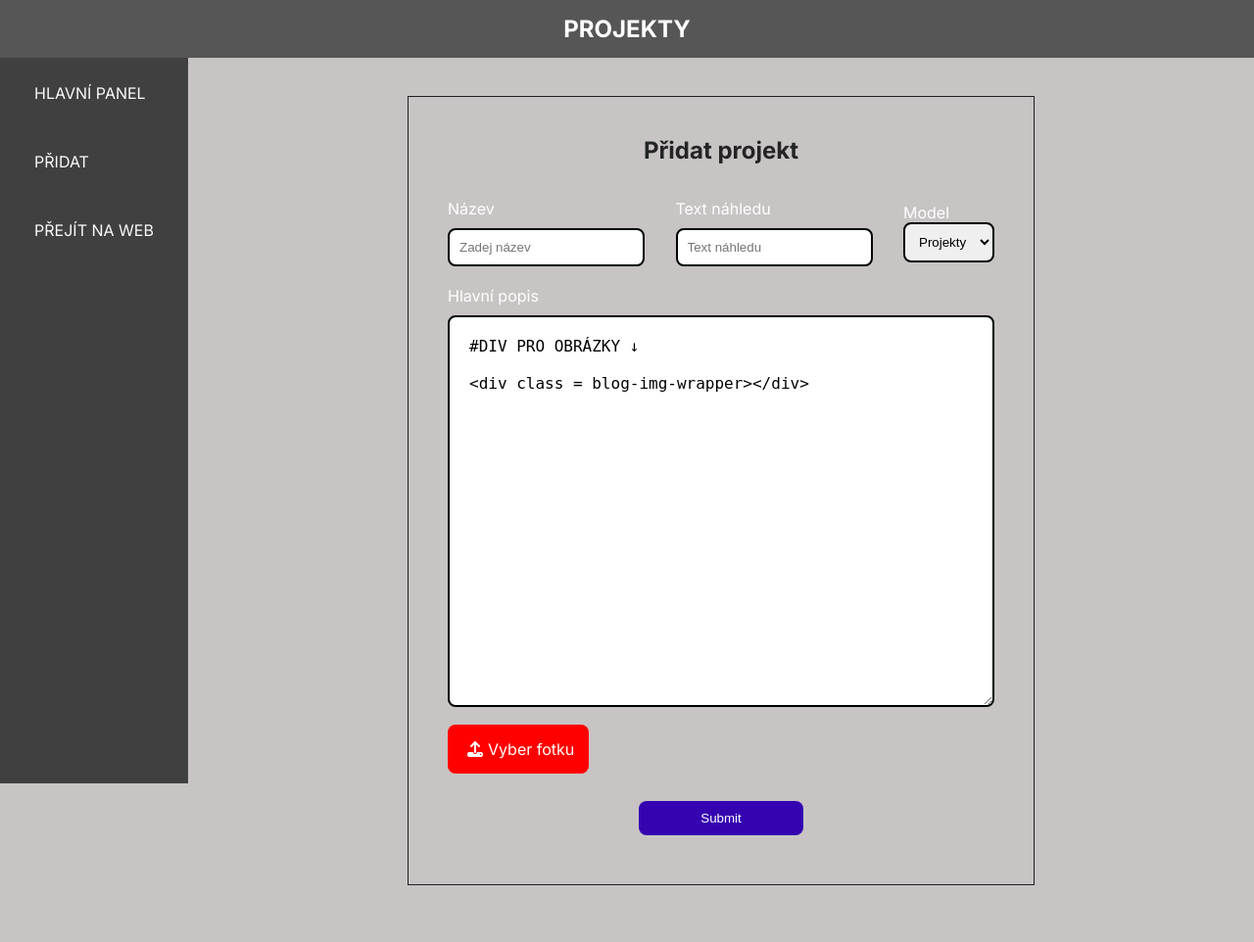
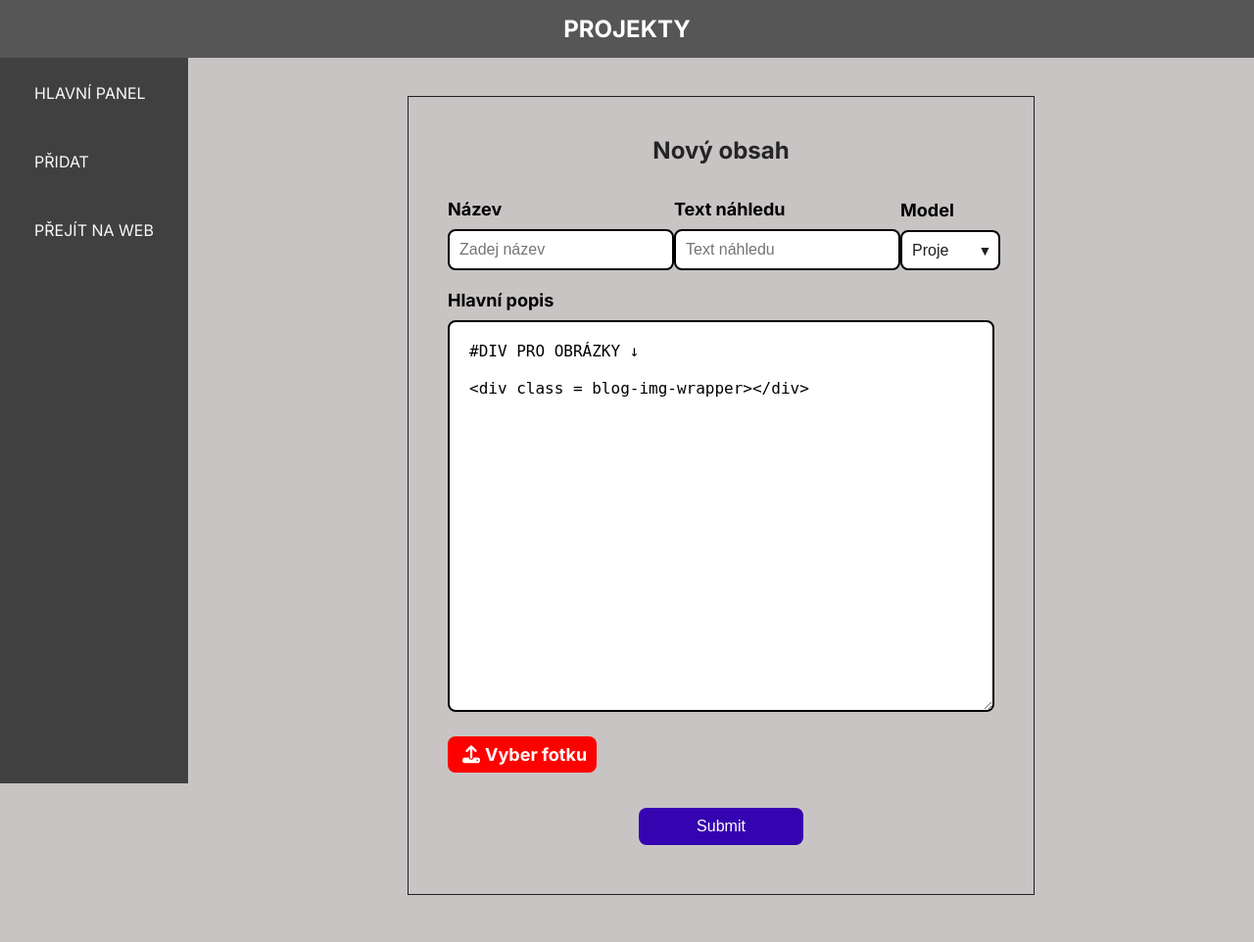
Before and after one commit to Jakub-coding99/portfolio-web, a Python web app: template templates/admin/add_content.html in a window 1280 px wide. Shown: the whole page at 98% size. Before the commit the page ends 904 px from the top, so only its background shows below. Run offline with Jinja, Linux system fonts and the light colour scheme; the template is opened without the code that fills it, so the values that code supplies are empty.

Commit message:
added responsibility for admin page

```diff
--- a/static/admin.css
+++ b/static/admin.css
@@ -240,6 +241,16 @@ tr:nth-child(even) {background-color: #555454;}
     padding: 40px;
 
 }
+.label-input label{
+    color: black;
+    font-weight: bold;
+    font-size: 18px;
+
+}
+
+.label-input input,#model,textarea,input[type = "submit"] {
+    font-size: 16px;
+}
 
 
 .row {
@@ -279,7 +290,53 @@ textarea {
 
 }
 
-input[type = "submit"],input[type = "text"],select{
+    .select-wrap  {
+        position: relative;
+        width: 8vw;
+
+
+        margin: 10px 0 ;
+        border-radius: 8px;
+
+
+    }
+
+    #model {
+         -webkit-appearance: none;
+        -moz-appearance: none;
+        appearance: none;
+        background:none;
+        width: 100%;
+        color: var(--bg-color-1);
+        background-color: #ffffff;
+        padding-right: 50px !important;
+        height: 100%;
+        border: none;
+        margin: 0 !important;
+        outline: none;
+
+
+    }
+
+    .select-wrap::after {
+        content: "▼";;
+        position: absolute;
+        top: 50% ;
+        transform: translateY(-50%);
+        font-size: 14px;
+        right: 0;
+        background-color: transparent;
+        padding: 9px;
+        overflow: hidden;
+       border-radius: 10px;
+        color: var(--bg-color-1);
+        pointer-events: none;
+
+    }
+
+
+
+input[type = "submit"],input[type = "text"],#model{
     justify-content: center;
     display: flex;
 
@@ -329,14 +392,15 @@ input[type = "submit"]:hover {
 input[type = "file"]{
     margin: 10px 0;
     display: none;
+
 }
 
 .upload-label {
 
-    padding: 15px;
+    padding: 8px 10px;
     width: 100%;
     background-color: red;
-    color: white;
+    color: white !important;
     border-radius: 8px;
     margin-bottom: 25px;
 }
--- a/static/style.css
+++ b/static/style.css
@@ -1498,12 +1498,13 @@ footer  ul a {
 
 
   .hamburger.active .bar:nth-child(1){
-    transform: translateY(13px) rotate(45deg);
+    transform:translateY(19px) rotate(45deg);
+
 
   }
 
   .hamburger.active .bar:nth-child(3){
-    transform: translateY(-13px) rotate(-45deg);
+    transform:  rotate(-45deg);
     ;
 
 }
--- a/templates/admin/add_content.html
+++ b/templates/admin/add_content.html
@@ -22,7 +22,7 @@
         <form class="admin-projects-input project-form"  method="POST"  enctype="multipart/form-data">
 
             <div class="form-wrapper-admin">
-                <h2>Přidat projekt</h2>
+                <h2>Nový obsah</h2>
 
 
                 <div class="row-2">
@@ -38,10 +38,12 @@
 
             <div class="label-input">
                 <label for="model">Model</label>
-                <select name="model" id="model">
-                    <option value="Project">Projekty</option>
-                    <option value="Blog">Blog</option>
-                </select>
+                <div class="select-wrap">
+                    <select name="model" id="model">
+                        <option value="Project">Projekty</option>
+                        <option value="Blog">Blog</option>
+                    </select>
+                </div>
             </div>
         </div>
 
--- a/templates/admin/admin_main.html
+++ b/templates/admin/admin_main.html
@@ -39,8 +39,8 @@
                     {% for project in projects %}
                         <tr>
                             <td class="row-title"><a href="{{url_for('get_project',id = project.id)}}">{{project.title}}</a></td>
-                            <td><a class="edit-btn" href="{{url_for('get_edit_content', id = project.id, model_type = 'project')}}">Upravit</a></td>
-                            <td><a class="delete-btn" href="{{url_for('delete_project',id = project.id, model_type = 'project')}}">Smazat</a></td>
+                            <td class="btns-td"><a class="edit-btn" href="{{url_for('get_edit_content', id = project.id, model_type = 'project')}}">Upravit</a></td>
+                            <td class="btns-td"><a class="delete-btn" href="{{url_for('delete_project',id = project.id, model_type = 'project')}}">Smazat</a></td>
                         </tr>
                     {% endfor %}
                 </table>
```
Also changed, not shown: other parts of static/admin.css (+194 -0 lines), static/admin.js (+10 -0 lines), templates/admin/edit_content.html (+7 -3 lines).
